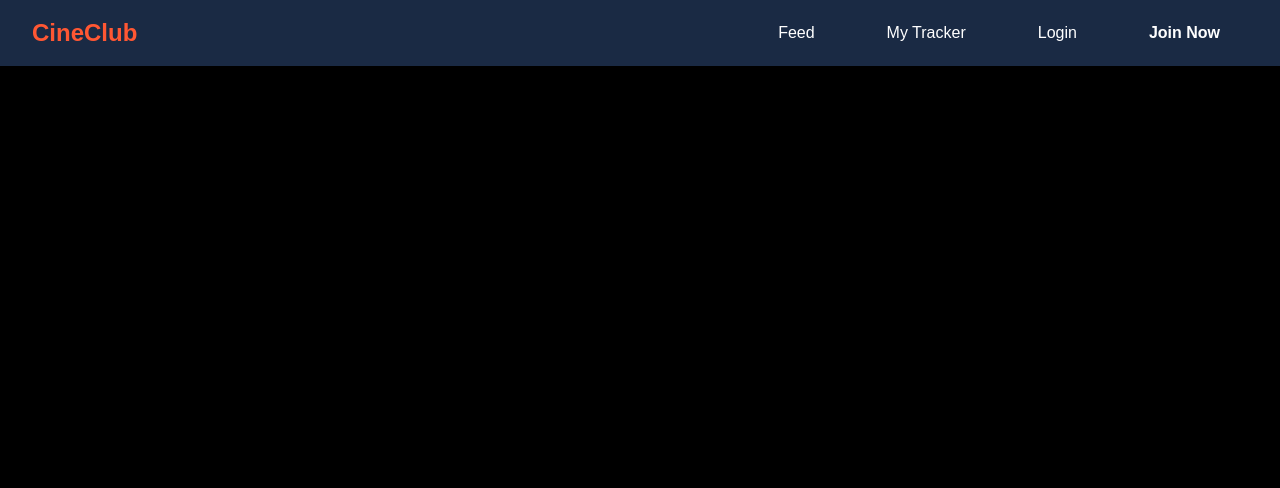
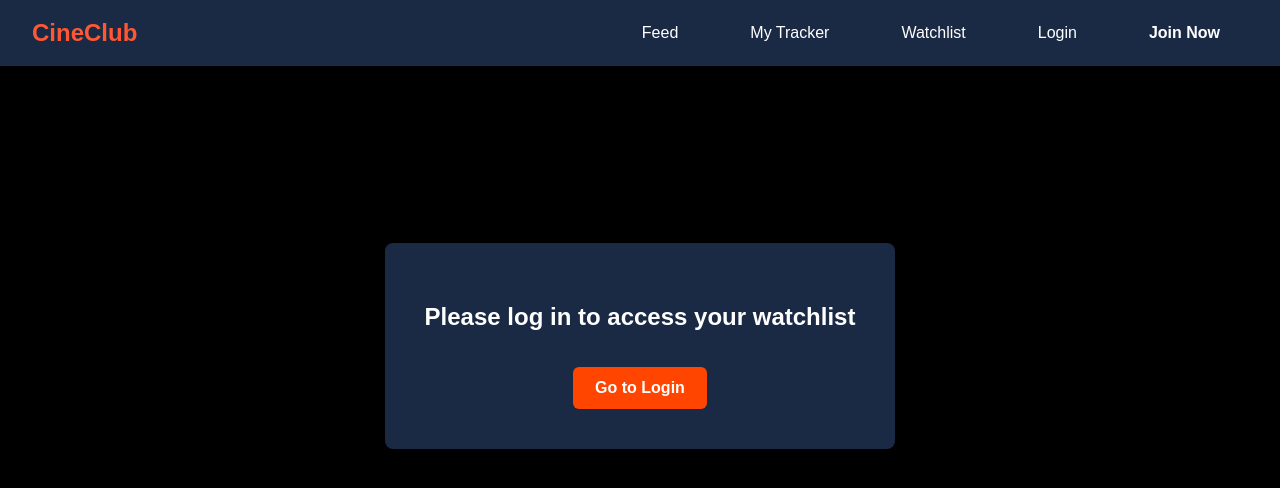
Before and after one commit to maxwellkiplagat/Movie_clubb, a React (Create React App) app in the folder frontend/: page /watchlist in a window 1280 px wide. Shown: the top 488 px of the page. Built offline with nearby package versions, Linux system fonts and the light colour scheme.

Commit message:
watchlist added in navbar

```diff
--- a/frontend/src/App.js
+++ b/frontend/src/App.js
@@ -6,6 +6,7 @@ import Register from './features/pages/Register';
 import Feed from './features/pages/Feed';
 import ClubPage from './features/pages/ClubPage';
 import MovieTracker from './features/pages/MovieTracker';
+import Watchlist from './features/pages/Watchlist'; // ✅ Import Watchlist
 
 function App() {
   return (
@@ -18,6 +19,7 @@ function App() {
         <Route path="/feed" element={<Feed />} />
         <Route path="/club" element={<ClubPage />} />
         <Route path="/tracker" element={<MovieTracker />} />
+        <Route path="/watchlist" element={<Watchlist />} /> {/* ✅ Add Watchlist route */}
       </Routes>
     </>
   );
--- a/frontend/src/components/Navbar.jsx
+++ b/frontend/src/components/Navbar.jsx
@@ -1,8 +1,8 @@
+// src/components/Navbar.jsx
 import React from 'react';
 import { Link, useNavigate } from 'react-router-dom';
 import { useDispatch, useSelector } from 'react-redux';
 import { logout } from '../features/auth/authSlice';
-import '../styles.css';
 
 const Navbar = () => {
   const dispatch = useDispatch();
@@ -12,25 +12,20 @@ const Navbar = () => {
   return (
     <nav className="navbar">
       <span className="logo">CineClub</span>
-      <ul className="nav-links">
-        <li><Link to="/feed" className="nav-item">Feed</Link></li>
-        <li><Link to="/tracker" className="nav-item">My Tracker</Link></li>
+      <ul>
+        <li><Link to="/feed">Feed</Link></li>
+        <li><Link to="/tracker">My Tracker</Link></li>
+        <li><Link to="/watchlist">Watchlist</Link></li>
         {isAuthenticated ? (
           <li>
-            <button
-              className="nav-item nav-button"
-              onClick={() => {
-                dispatch(logout());
-                navigate('/login');
-              }}
-            >
+            <button onClick={() => { dispatch(logout()); navigate('/login'); }}>
               Logout
             </button>
           </li>
         ) : (
           <>
-            <li><Link to="/login" className="nav-item">Login</Link></li>
-            <li><Link to="/register" className="nav-item join-btn">Join Now</Link></li>
+            <li><Link to="/login">Login</Link></li>
+            <li><Link to="/register" className="join-btn">Join Now</Link></li>
           </>
         )}
       </ul>
--- a/frontend/src/features/pages/Watchlist.jsx
+++ b/frontend/src/features/pages/Watchlist.jsx
@@ -0,0 +1,26 @@
+import React from 'react';
+import { useSelector } from 'react-redux';
+import { Link } from 'react-router-dom';
+
+const Watchlist = () => {
+  const { isAuthenticated } = useSelector((state) => state.auth);
+
+  return (
+    <div className="watchlist-page">
+      {isAuthenticated ? (
+        <div className="watchlist-content">
+          <h2>Your Watchlist</h2>
+          <p>Here’s where your saved movies and shows will appear.</p>
+          {/* You can map through your saved items here later */}
+        </div>
+      ) : (
+        <div className="watchlist-content">
+          <h2>Please log in to access your watchlist</h2>
+          <Link to="/login" className="login-link">Go to Login</Link>
+        </div>
+      )}
+    </div>
+  );
+};
+
+export default Watchlist;
--- a/frontend/src/styles.css
+++ b/frontend/src/styles.css
@@ -143,3 +143,35 @@ body {
   font-size: 16px;
   color: #bbb;
 }
+.watchlist-page {
+  display: flex;
+  justify-content: center;
+  align-items: center;
+  min-height: 70vh;
+  text-align: center;
+}
+
+.watchlist-content {
+  background: #1a2a44;
+  padding: 40px;
+  border-radius: 8px;
+  box-shadow: 0 2px 10px rgba(0, 0, 0, 0.4);
+}
+
+.login-link {
+  display: inline-block;
+  margin-top: 16px;
+  padding: 10px 20px;
+  background-color: #ff4500;
+  color: #fff;
+  font-weight: bold;
+  border-radius: 6px;
+  text-decoration: none;
+  border: 2px solid transparent;
+  transition: all 0.3s ease;
+}
+
+.login-link:hover {
+  background-color: #e03e00;
+  border-color: #fff;
+}
```
